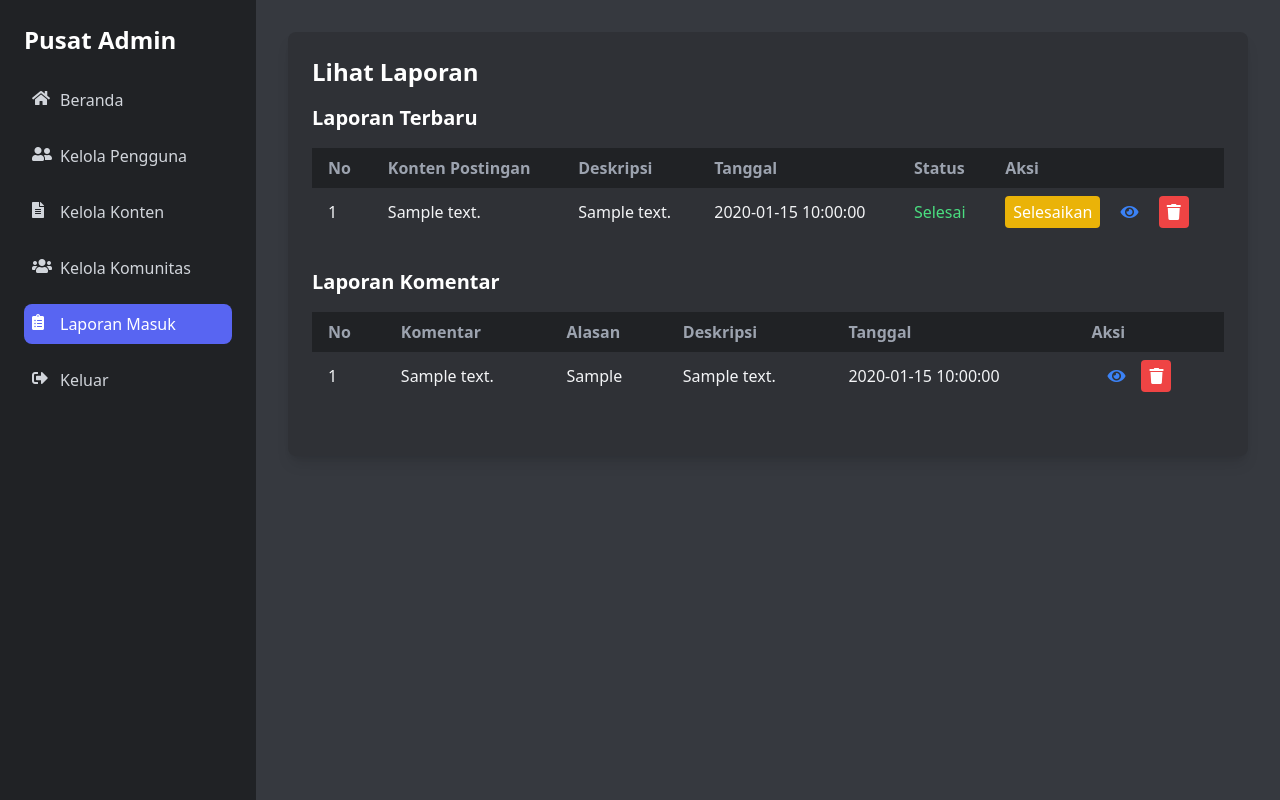
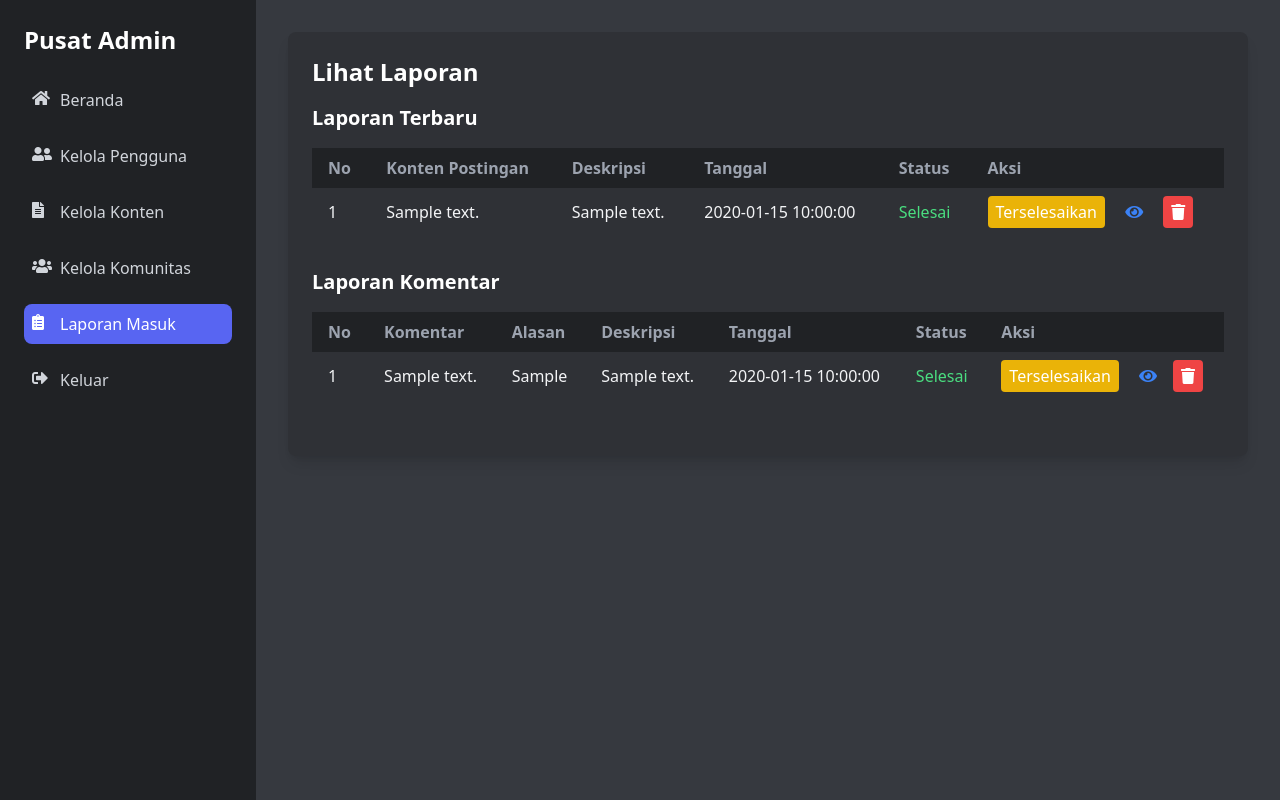
Before and after one commit to Ranayh14/MindshareHub, a PHP site: page /DashboardAdmin/LaporanMasuk.php in a window 1280 px wide. Run offline with PHP 8.4, Linux system fonts and the light colour scheme; tables that the repository leaves empty or names only in its code hold one stand-in row (values such as "Sample post"); some libraries are stand-ins or nearby versions.

Commit message:
perubahan terbaru

```diff
--- a/DashboardAdmin/LaporanMasuk.php
+++ b/DashboardAdmin/LaporanMasuk.php
@@ -1,41 +1,55 @@
 <?php
-include("../conn.php"); // Pastikan file ini terhubung ke database Anda
+include("../conn.php");
 
 // Memperbarui status laporan
 if ($_SERVER['REQUEST_METHOD'] == 'POST' && isset($_POST['id']) && isset($_POST['status'])) {
     $reportId = $_POST['id'];
     $status = $_POST['status'];
 
-    // Memperbarui status di tabel laporan
     $sql = "UPDATE reports SET status = ? WHERE id = ?";
     $stmt = $conn->prepare($sql);
     $stmt->bind_param('si', $status, $reportId);
 
     if ($stmt->execute()) {
-        echo json_encode(['success' => true]);  // Kirim respon sukses
+        echo json_encode(['success' => true]);
     } else {
         echo json_encode(['success' => false, 'message' => 'Gagal memperbarui status laporan.']);
     }
+    $stmt->close();
+    exit;
+}
 
+// Memperbarui status laporan komentar
+if ($_SERVER['REQUEST_METHOD'] == 'POST' && isset($_POST['comment_report_id']) && isset($_POST['status'])) {
+    $reportId = $_POST['comment_report_id'];
+    $status = $_POST['status'];
+
+    $sql = "UPDATE comment_reports SET status = ? WHERE id = ?";
+    $stmt = $conn->prepare($sql);
+    $stmt->bind_param('si', $status, $reportId);
+
+    if ($stmt->execute()) {
+        echo json_encode(['success' => true]);
+    } else {
+        echo json_encode(['success' => false, 'message' => 'Gagal memperbarui status laporan komentar.']);
+    }
     $stmt->close();
-    exit;  // Hentikan skrip setelah mengirimkan respon
+    exit;
 }
 
 // Menghapus laporan
 if ($_SERVER['REQUEST_METHOD'] == 'POST' && isset($_POST['delete_id'])) {
     $reportId = $_POST['delete_id'];
 
-    // Menghapus laporan dari database
     $sql = "DELETE FROM reports WHERE id = ?";
     $stmt = $conn->prepare($sql);
     $stmt->bind_param('i', $reportId);
 
     if ($stmt->execute()) {
-        echo json_encode(['success' => true]);  // Kirim respon sukses
+        echo json_encode(['success' => true]);
     } else {
         echo json_encode(['success' => false, 'message' => 'Gagal menghapus laporan.']);
     }
-
     $stmt->close();
     exit;
 }
@@ -44,17 +58,15 @@ if ($_SERVER['REQUEST_METHOD'] == 'POST' && isset($_POST['delete_id'])) {
 if ($_SERVER['REQUEST_METHOD'] == 'POST' && isset($_POST['delete_comment_id'])) {
     $commentReportId = $_POST['delete_comment_id'];
 
-    // Menghapus laporan komentar dari database
     $sql = "DELETE FROM comment_reports WHERE id = ?";
     $stmt = $conn->prepare($sql);
     $stmt->bind_param('i', $commentReportId);
 
     if ($stmt->execute()) {
-        echo json_encode(['success' => true]);  // Kirim respon sukses
+        echo json_encode(['success' => true]);
     } else {
         echo json_encode(['success' => false, 'message' => 'Gagal menghapus laporan komentar.']);
     }
-
     $stmt->close();
     exit;
 }
@@ -64,8 +76,7 @@ $sql = "
     SELECT r.*, p.content AS post_content
     FROM reports r
     JOIN posts p ON r.post_id = p.id
-    ORDER BY r.created_at DESC
-";
+    ORDER BY r.created_at DESC";
 $result = mysqli_query($conn, $sql);
 $no = 1;
 
@@ -75,11 +86,9 @@ $sql_comment_reports = "
     FROM comment_reports cr
     JOIN comments c ON cr.comment_id = c.id
     JOIN users u ON cr.user_id = u.id
-    ORDER BY cr.created_at DESC
-";
+    ORDER BY cr.created_at DESC";
 $result_comment_reports = mysqli_query($conn, $sql_comment_reports);
-$no_comment_report = 1; // Inisialisasi variabel untuk nomor komentar
-
+$no_comment_report = 1;
 ?>
 
 <!DOCTYPE html>
@@ -95,7 +104,6 @@ $no_comment_report = 1; // Inisialisasi variabel untuk nomor komentar
     </style>
 </head>
 <body class="bg-[#36393F] text-gray-100">
-
     <div class="flex min-h-screen">
         <aside class="w-64 bg-[#202225] p-6">
             <div class="mb-6">
@@ -150,7 +158,6 @@ $no_comment_report = 1; // Inisialisasi variabel untuk nomor komentar
                             </thead>
                             <tbody id="reportTableBody">
                                 <?php
-                                // Mengambil laporan dari database
                                 while ($row = mysqli_fetch_assoc($result)) {
                                     $status = isset($row['status']) ? $row['status'] : 'Menunggu';
                                     echo '<tr class="hover:bg-[#35393f]">';
@@ -160,8 +167,7 @@ $no_comment_report = 1; // Inisialisasi variabel untuk nomor komentar
                                     echo '<td class="px-4 py-2">' . htmlspecialchars($row['created_at']) . '</td>';
                                     echo '<td class="px-4 py-2 ' . ($status === 'Selesai' ? 'text-green-400' : 'text-yellow-400') . '">' . htmlspecialchars($status) . '</td>';
                                     echo '<td class="px-4 py-2">';
-                                    echo '<button onclick="updateStatus(' . $row['id'] . ', this)" class="bg-yellow-500 text-white px-2 py-1 rounded">Selesaikan</button>';
-                                    // Mengubah tombol mata untuk meninjau postingan
+                                    echo '<button onclick="updateStatus(' . $row['id'] . ', this)" class="bg-yellow-500 text-white px-2 py-1 rounded' . ($status === 'Selesai' ? ' bg-green-500 disabled' : '') . '">'. ($status === 'Selesai' ? 'Terselesaikan' : 'Selesaikan') .'</button>';
                                     echo ' <button onclick="window.location=\'Detailpostingan.php?id=' . $row['post_id'] . '\'" class="text-blue-500 hover:text-blue-300 ml-4"><i class="fas fa-eye"></i></button>';
                                     echo ' <button onclick="deleteReport(' . $row['id'] . ', this)" class="bg-red-500 text-white px-2 py-1 rounded ml-4"><i class="fas fa-trash"></i></button>';
                                     echo '</td>';
@@ -184,20 +190,23 @@ $no_comment_report = 1; // Inisialisasi variabel untuk nomor komentar
                                     <th class="px-4 py-2 text-gray-400">Alasan</th>
                                     <th class="px-4 py-2 text-gray-400">Deskripsi</th>
                                     <th class="px-4 py-2 text-gray-400">Tanggal</th>
+                                    <th class="px-4 py-2 text-gray-400">Status</th>
                                     <th class="px-4 py-2 text-gray-400">Aksi</th>
                                 </tr>
                             </thead>
                             <tbody id="commentReportTableBody">
                                 <?php
                                 while ($row_comment_report = mysqli_fetch_assoc($result_comment_reports)) {
+                                    $status = isset($row_comment_report['status']) ? $row_comment_report['status'] : 'Menunggu';
                                     echo '<tr class="hover:bg-[#35393f]">';
                                     echo '<td class="px-4 py-2">' . $no_comment_report++ . '</td>';
                                     echo '<td class="px-4 py-2">' . htmlspecialchars($row_comment_report['comment_content']) . '</td>';
                                     echo '<td class="px-4 py-2">' . htmlspecialchars($row_comment_report['reason']) . '</td>';
                                     echo '<td class="px-4 py-2">' . htmlspecialchars($row_comment_report['description']) . '</td>';
                                     echo '<td class="px-4 py-2">' . htmlspecialchars($row_comment_report['created_at']) . '</td>';
+                                    echo '<td class="px-4 py-2 ' . ($status === 'Selesai' ? 'text-green-400' : 'text-yellow-400') . '">' . htmlspecialchars($status) . '</td>';
                                     echo '<td class="px-4 py-2">';
-                                    // Menambahkan tombol mata untuk meninjau komentar
+                                    echo '<button onclick="updateCommentStatus(' . $row_comment_report['id'] . ', this)" class="bg-yellow-500 text-white px-2 py-1 rounded' . ($status === 'Selesai' ? ' bg-green-500 disabled' : '') . '">'. ($status === 'Selesai' ? 'Terselesaikan' : 'Selesaikan') .'</button>';
                                     echo ' <button onclick="window.location=\'DetailKomentar.php?id=' . $row_comment_report['comment_id'] . '\'" class="text-blue-500 hover:text-blue-300 ml-4"><i class="fas fa-eye"></i></button>';
                                     echo '<button onclick="deleteCommentReport(' . $row_comment_report['id'] . ', this)" class="bg-red-500 text-white px-2 py-1 rounded ml-4"><i class="fas fa-trash"></i></button>';
                                     echo '</td>';
@@ -213,7 +222,52 @@ $no_comment_report = 1; // Inisialisasi variabel untuk nomor komentar
     </div>
 
     <script>
-        // JavaScript untuk menangani aksi di laporan dan laporan komentar
+        function updateStatus(reportId, button) {
+            fetch('LaporanMasuk.php', {
+                method: 'POST',
+                headers: {
+                    'Content-Type': 'application/x-www-form-urlencoded',
+                },
+                body: new URLSearchParams({'id': reportId, 'status': 'Selesai'})
+            })
+            .then(response => response.json())
+            .then(data => {
+                if (data.success) {
+                    alert('Status laporan berhasil diperbarui!');
+                    button.textContent = 'Terselesaikan';
+                    button.classList.remove('bg-yellow-500');
+                    button.classList.add('bg-green-500');
+                    button.disabled = true;
+                    button.closest('tr').querySelector('td:nth-child(5)').textContent = 'Selesai';
+                } else {
+                    alert('Gagal memperbarui status laporan.');
+                }
+            });
+        }
+
+        function updateCommentStatus(commentReportId, button) {
+            fetch('LaporanMasuk.php', {
+                method: 'POST',
+                headers: {
+                    'Content-Type': 'application/x-www-form-urlencoded',
+                },
+                body: new URLSearchParams({'comment_report_id': commentReportId, 'status': 'Selesai'})
+            })
+            .then(response => response.json())
+            .then(data => {
+                if (data.success) {
+                    alert('Status laporan komentar berhasil diperbarui!');
+                    button.textContent = 'Terselesaikan';
+                    button.classList.remove('bg-yellow-500');
+                    button.classList.add('bg-green-500');
+                    button.disabled = true;
+                    button.closest('tr').querySelector('td:nth-child(6)').textContent = 'Selesai';
+                } else {
+                    alert('Gagal memperbarui status laporan komentar.');
+                }
+            });
+        }
+
         function deleteReport(reportId, button) {
             if (confirm('Apakah Anda yakin ingin menghapus laporan ini?')) {
                 fetch('LaporanMasuk.php', {
@@ -227,14 +281,10 @@ $no_comment_report = 1; // Inisialisasi variabel untuk nomor komentar
                 .then(data => {
                     if (data.success) {
                         alert('Laporan berhasil dihapus!');
-                        button.closest('tr').remove(); // Hapus baris dari tabel
+                        button.closest('tr').remove();
                     } else {
-                        alert('Gagal menghapus laporan: ' + data.message);
+                        alert('Gagal menghapus laporan.');
                     }
-                })
-                .catch(error => {
-                    console.error('Terjadi kesalahan:', error);
-                    alert('Terjadi kesalahan, coba lagi nanti.');
                 });
             }
         }
@@ -252,58 +302,11 @@ $no_comment_report = 1; // Inisialisasi variabel untuk nomor komentar
                 .then(data => {
                     if (data.success) {
                         alert('Laporan komentar berhasil dihapus!');
-                        button.closest('tr').remove(); // Hapus baris dari tabel
+                        button.closest('tr').remove();
                     } else {
-                        alert('Gagal menghapus laporan komentar: ' + data.message);
+                        alert('Gagal menghapus laporan komentar.');
                     }
-                })
-                .catch(error => {
-                    console.error('Terjadi kesalahan:', error);
-                    alert('Terjadi kesalahan, coba lagi nanti.');
-                });
-            }
-        }
-
-        function updateStatus(reportId, button) {
-            if (confirm('Apakah Anda yakin ingin menyelesaikan laporan ini?')) {
-                fetch('LaporanMasuk.php', {
-                    method: 'POST',
-                    headers: {
-                        'Content-Type': 'application/x-www-form-urlencoded',
-                    },
-                    body: new URLSearchParams({'id': reportId, 'status': 'Selesai'})
-                })
-                .then(response => response.json())
-                .then(data => {
-                    if (data.success) {
-                        alert('Laporan berhasil diselesaikan!');
-                        const row = button.closest('tr');
-                        const statusCell = row.getElementsByTagName('td')[4];
-
-                        statusCell.textContent = 'Selesai';
-                        statusCell.classList.remove('text-yellow-400');
-                        statusCell.classList.add('text-green-400');
-
-                        button.textContent = 'Terselesaikan';
-                        button.classList.remove('bg-yellow-500');
-                        button.classList.add('bg-green-500');
-                        button.disabled = true; // Nonaktifkan tombol setelah selesai
-                    } else {
-                        alert('Gagal menyelesaikan laporan: ' + data.message);
-                    }
-                })
-                .catch(error => {
-                    console.error('Terjadi kesalahan:', error);
-                    alert('Terjadi kesalahan, coba lagi nanti.');
                 });
             }
         }
     </script>
-
-</body>
-</html>
-
-<?php
-// Tutup koneksi setelah semua operasi selesai
-mysqli_close($conn);
-?>
```
Also changed, not shown: database/table.php (+5 -2 lines).
